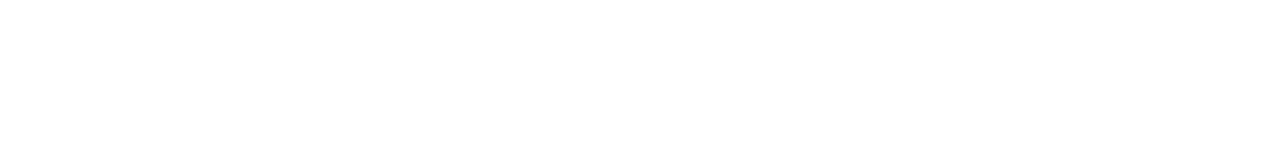
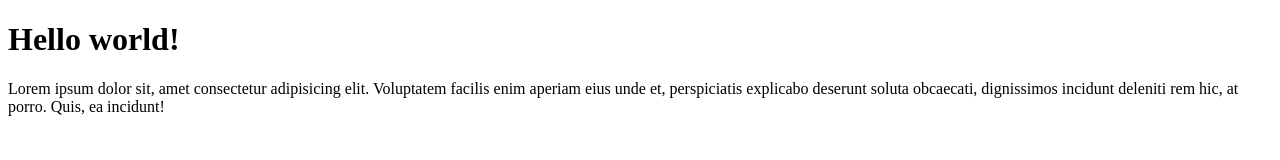
Before and after one commit to hanifbrian123/test-git-remote-b-wpu, a plain HTML site: page index.html in a window 1280 px wide. Drawn offline with Linux system fonts and the light colour scheme.

Commit message:
menambahkan judul dan paragraf

```diff
--- a/index.html
+++ b/index.html
@@ -6,6 +6,7 @@
     <title>Halaman Utama</title>
 </head>
 <body>
-
+    <h1>Hello world!</h1>
+    <p>Lorem ipsum dolor sit, amet consectetur adipisicing elit. Voluptatem facilis enim aperiam eius unde et, perspiciatis explicabo deserunt soluta obcaecati, dignissimos incidunt deleniti rem hic, at porro. Quis, ea incidunt!</p>
 </body>
 </html>
```
